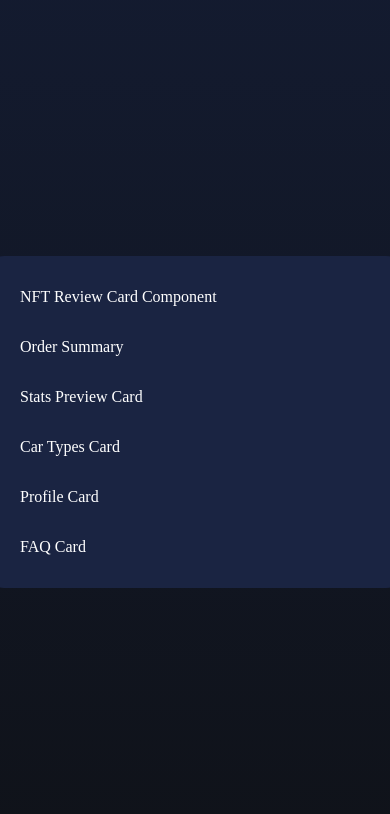
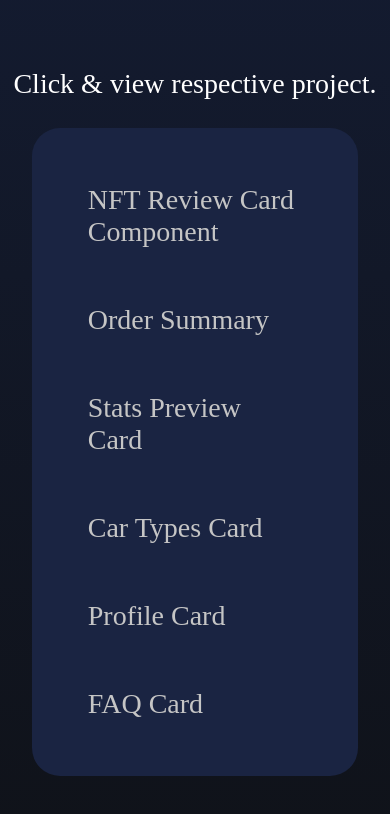
Before and after one commit to PuppetDart/frontmentor_designs, a plain HTML site: page index.html in a window 390 px wide. Drawn offline with Linux system fonts and the light colour scheme; a web font is replaced by a local one.

Commit message:
Adjusting to mobile-width
Changes in:
main index.html - mediaQuery
basic html TEXT

FAQCard -mediaQuery

```diff
--- a/index.html
+++ b/index.html
@@ -8,14 +8,15 @@
 </head>
 
 <body>
-    <ol id="card">
+    Click & view respective project.
+    <ul id="card">
         <a href="01 NFT Review Card Component/nft_index.html">NFT Review Card Component</a>
         <a href="02 Order Summary Component/order_index.html">Order Summary</a>
         <a href="03 Stats Preview Card Component/stats_index.html">Stats Preview Card</a>
         <a href="04 Car Types 3 Column Card component/car_index.html">Car Types Card </a>
         <a href="05 Profile Card Component/profile_index.html">Profile Card</a>
         <a href="06 FAQ Card/faq_index.html">FAQ Card</a>
-    </ol>
+    </ul>
 </body>
 
 </html>
--- a/style.css
+++ b/style.css
@@ -9,28 +9,39 @@ body, #card{
     margin: 0;
 }
 body{
+    flex-flow: column;
+    gap: 1em;
+
+    align-items: center;
     background: linear-gradient(hsl(224, 42%, 13%), hsl(222, 24%, 8%));
-    align-items: center;
+
+    font-family: M;
+    color: white;
 }
 #card{
     background: hsl(224, 44%, 18%);
-    align-items: flex-start;
     border-radius: 1em;
     padding: 2em;
     width: 30%;
-    min-width: 350px;
     height: fit-content;
     flex-flow: column;
     gap: 2em;
 }
 a{
     text-decoration: none;
-    font-family: M;
-    color: white;
+    color: rgb(197, 197, 197);
+    transition: color 1s;
 }
 
-@media (orientation:vertical) {
+a:hover{
+    color: rgb(255, 255, 255);
+}
+
+@media (max-width: 768px) {
     body{
-        font-size: 90px;
+        font-size: 28px;
+    }
+    #card{
+        width: 55%;
     }
 }
```
Also changed, not shown: 06 FAQ Card/style.css (+6 -4 lines).
